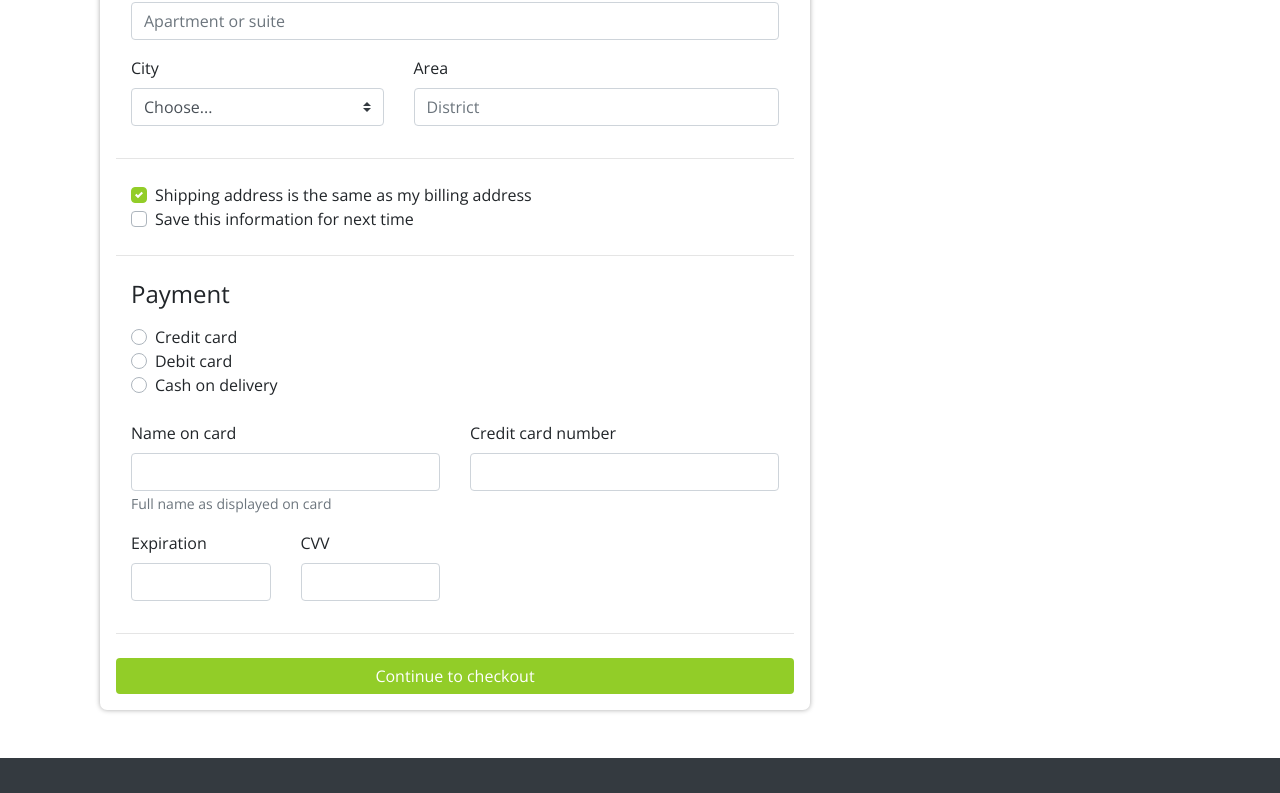
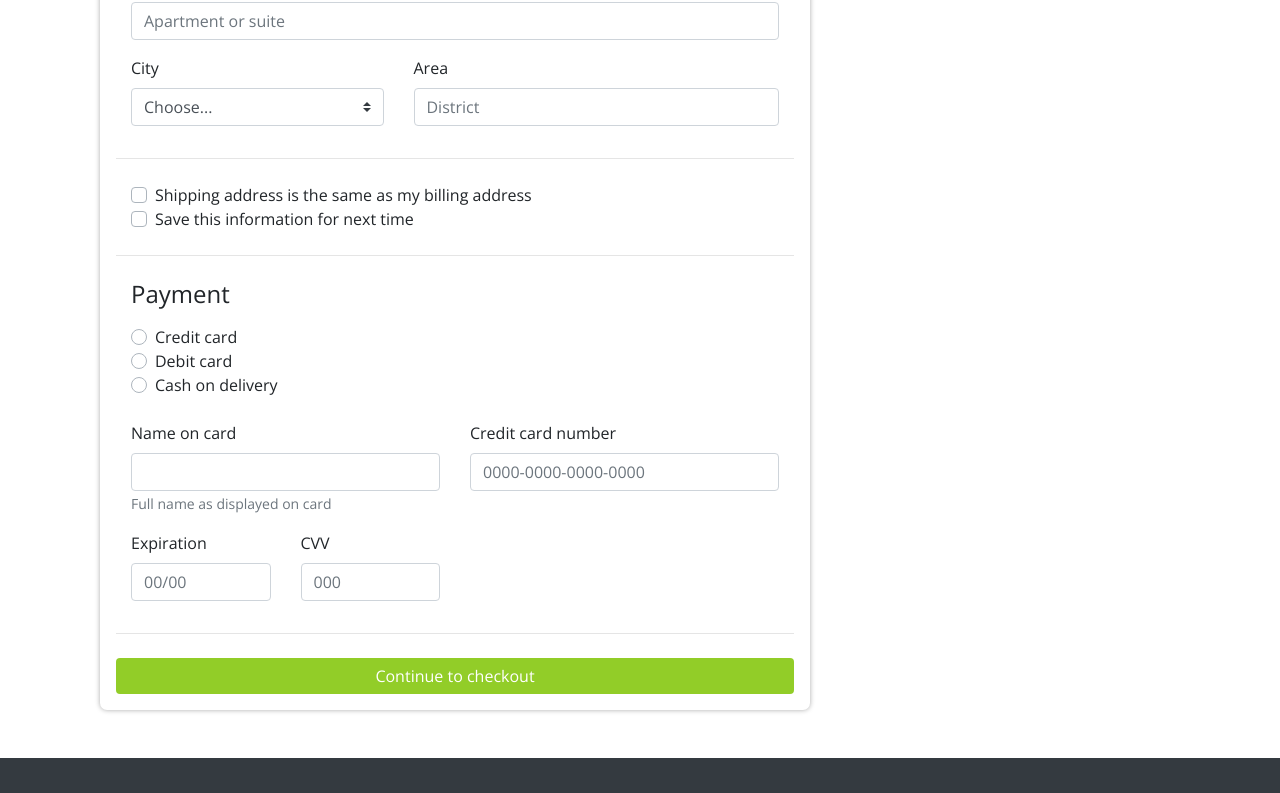
Before and after one commit to phamleyennhi/eGrocery, a React (Create React App) app in the folder egrocery/: page /checkout in a window 1280 px wide. Shown: the part 552-1345 px from the top of the page. Built offline with nearby package versions, Linux system fonts and the light colour scheme.

Commit message:
Checkout working

```diff
--- a/egrocery/src/components/Checkout.js
+++ b/egrocery/src/components/Checkout.js
@@ -10,25 +10,55 @@ class Checkout extends Component {
     constructor(props) {
         super(props);
 
-        this.state = {
-            firstName: "",
-            lastName: "",
-            paymentMethod: "",
-            sameAddress: true,
-            saveInfo: false
-        };
-
-        console.log(props);
-
         this.total_price = 0;
         const { cart } = props.context;
         this.cartKeys = Object.keys(cart || {});
+        const order = [];
 
         for (var item of this.cartKeys){
           var amount = cart[item].amount;
           var price = cart[item]["product"]["price"];
           this.total_price += amount*price;
+          order.push(cart[item]);
         }
+
+        this.state = {
+            firstName: "",
+            lastName: "",
+            email: "",
+            paymentMethod: "",
+            sameAddress: false,
+            saveInfo: false,
+            address: "",
+            address2: "",
+            city: "",
+            area: "",
+            card: {
+              name: "",
+              number: "",
+              exp: "",
+              cvv: "",
+            },
+            order: order,
+            error: {
+              firstName: false,
+              lastName: false,
+              email: false,
+              paymentMethod: false,
+              sameAddress: false,
+              saveInfo: false,
+              address: false,
+              address2: false,
+              city: false,
+              area: false,
+              cardName: false,
+              cardNumber: false,
+              cardExp: false,
+              cardCvv: false
+            },
+            submitted: false,
+        };
+
   	}
 
 
@@ -36,27 +66,121 @@ class Checkout extends Component {
 
   		if(e.target.type === "radio"){
   			this.setState({
-    		    [e.target.name]: e.target.id,
-        		error: ""
+    		    [e.target.name]: e.target.id
     		})
   		}else if (e.target.type === "checkbox") {
   			this.setState({
-    		    [e.target.name]: e.target.checked,
-        		error: ""
+    		    [e.target.name]: e.target.checked
     		})
+
+  		}else if(e.target.id[0] === "7"){
+
+        const card = {
+          ...this.state.card,
+          [e.target.name]: e.target.value,
+        }
+
+        this.setState({ card });
+
+        console.log(card)
 
       }else{
   			this.setState({
-        		[e.target.name]: e.target.value,
-        		error: ""
+        		[e.target.name]: e.target.value
     		})
   		}
+
+      if(this.state.submitted){
+        this.validate();
+      }
+
+
 
     console.log(this.state)
   }
 
+    validate = () => {
+      const error = {
+          firstName: false,
+          lastName: false,
+          email: false,
+          paymentMethod: false,
+          sameAddress: false,
+          saveInfo: false,
+          address: false,
+          address2: false,
+          city: false,
+          area: false,
+          cardName: false,
+          cardNumber: false,
+          cardExp: false,
+          cardCvv: false
+      };
+
+      if(!this.state.firstName){
+         error.firstName = true;
+      }
+      if(!this.state.lastName){
+         error.lastName = true;
+      }
+      if(!this.state.email){
+         error.email = true;
+      }
+      if(!this.state.address){
+         error.address = true;
+      }
+      if(!this.state.paymentMethod){
+         error.paymentMethod = true;
+      }
+      if(!this.state.city){
+         error.city = true;
+      }
+      if(this.state.paymentMethod !== "cash"){
+
+          if(!this.state.card.name){
+            error.cardName = true;
+          }
+          if(this.state.card.number.length < 19 ){
+            error.cardNumber = true;
+          }
+          if(this.state.card.exp.length < 5){
+            error.cardExp = true;
+          }
+          if(this.state.card.cvv.length < 3){
+            error.cardCvv = true;
+          }
+      }
+
+      this.setState({error})
+
+      return error;
+    }
 
   	checkout = (e) => {
+      e.preventDefault();
+      this.setState({submitted: true});
+      const errors = this.validate();
+
+      for(const err in errors){
+        if(errors[err] === true){
+            return;
+        }
+      }
+
+      const req = {
+            firstName: this.state.firstName,
+            lastName: this.state.lastName,
+            email: this.state.email,
+            paymentMethod: this.state.paymentMethod,
+            address: this.state.address,
+            address2: this.state.address2,
+            city: this.state.city,
+            area: this.state.area,
+            card: this.state.card,
+            order: this.state.order
+      };
+
+      this.props.context.checkout(req);
 
     };
 
@@ -103,18 +227,20 @@ class Checkout extends Component {
 				<Col lg={{ size: 8, order: 1}}>
 					<div className="p-3 align-items-left shadow-custom rounded">
 
-					<form className="needs-validation" noValidate>
+					<form className="needs-validation" onSubmit={this.checkout} noValidate>
         <div className="row">
           <div className="col-md-6 mb-3">
             <label htmlFor="firstName">First name</label>
-            <input type="text" className="form-control" name="firstName" placeholder="John" onChange={this.handleChange} required/>
+            <input type="text" className={ this.state.submitted ? (this.state.error.firstName ? "form-control is-invalid" : "form-control is-valid") : ("form-control")}
+              name="firstName" id="firstName" value={this.state.firstName} placeholder="John" onChange={this.handleChange} required/>
             <div className="invalid-feedback">
               Valid first name is required.
             </div>
           </div>
           <div className="col-md-6 mb-3">
             <label htmlFor="lastName">Last name</label>
-            <input type="text" className="form-control" name="lastName" placeholder="Smith" onChange={this.handleChange} required/>
+            <input type="text" className={ this.state.submitted ? (this.state.error.lastName ? "form-control is-invalid" : "form-control is-valid") : ("form-control")}
+             name="lastName" id="lastName" value={this.state.lastName} placeholder="Smith" onChange={this.handleChange} required/>
             <div className="invalid-feedback">
               Valid last name is required.
             </div>
@@ -124,7 +250,8 @@ class Checkout extends Component {
         <div className="row">
         <div className="col-md-12 mb-3">
           <label htmlFor="email">Email </label>
-          <input type="email" className="form-control" name="email" placeholder="you@example.com"/>
+          <input type="email" className={ this.state.submitted ? (this.state.error.email ? "form-control is-invalid" : "form-control is-valid") : ("form-control")}
+           name="email" id="email" value={this.state.email} placeholder="you@example.com" onChange={this.handleChange} required/>
           <div className="invalid-feedback">
             Please enter a valid email address for shipping updates.
           </div>
@@ -134,7 +261,8 @@ class Checkout extends Component {
         <div className="row">
         <div className="col-md-12 mb-3">
           <label htmlFor="address">Address</label>
-          <input type="text" className="form-control" name="address" placeholder="1234 Main St" required/>
+          <input type="text" className={ this.state.submitted ? (this.state.error.address ? "form-control is-invalid" : "form-control is-valid") : ("form-control")}
+           name="address" id="address" value={this.state.address} placeholder="1234 Main St" onChange={this.handleChange} required/>
           <div className="invalid-feedback">
             Please enter your shipping address.
           </div>
@@ -144,16 +272,18 @@ class Checkout extends Component {
         <div className="row">
         <div className="col-md-12 mb-3">
           <label htmlFor="address2">Address 2 <span className="text-muted">(Optional)</span></label>
-          <input type="text" className="form-control" name="address2" placeholder="Apartment or suite"/>
+          <input type="text" className={ this.state.submitted ? (this.state.error.address2 ? "form-control is-invalid" : "form-control is-valid") : ("form-control")}
+           name="address2" id="address2" value={this.state.address2} placeholder="Apartment or suite" onChange={this.handleChange}/>
         </div>
         </div>
 
         <div className="row">
           <div className="col-md-5 mb-3">
             <label htmlFor="city">City</label>
-            <select className="custom-select d-block w-100" name="city" required>
+            <select className={ this.state.submitted ? (this.state.error.city ? "custom-select d-block w-100 is-invalid" : "custom-select d-block w-100 is-valid") : ("custom-select d-block w-100")}
+             name="city" id="city" value={this.state.city} onChange={this.handleChange} required>
               <option value="">Choose...</option>
-              <option>Abu Dhabi</option>
+              <option value="Abu Dhabi">Abu Dhabi</option>
             </select>
             <div className="invalid-feedback">
               Please select a valid city.
@@ -161,7 +291,8 @@ class Checkout extends Component {
           </div>
           <div className="col-md-7 mb-3">
             <label htmlFor="area">Area</label>
-            <input type="text" className="form-control" name="area" placeholder="District"/>
+            <input type="text" className={ this.state.submitted ? (this.state.error.area ? "form-control is-invalid" : "form-control is-valid") : ("form-control")}
+             name="area" id="area" value={this.state.area} onChange={this.handleChange} placeholder="District"/>
             <div className="invalid-feedback">
               Please provide a valid area.
             </div>
@@ -174,11 +305,13 @@ class Checkout extends Component {
         <div className="row">
         <div className="col-md-12 mb-2">
         <div className="custom-control custom-checkbox">
-          <input type="checkbox" className="custom-control-input radio-main" onChange={this.handleChange} checked={this.state.sameAddress ? 'checked': false} id="sameAddress" name="sameAddress"/>
+          <input type="checkbox" className={ this.state.submitted ? (this.state.error.sameAddress ? "custom-control-input radio-main is-invalid" : "custom-control-input radio-main is-valid") : ("custom-control-input radio-main")}
+          onChange={this.handleChange} checked={this.state.sameAddress ? 'checked': false} id="sameAddress" name="sameAddress"/>
           <label className="custom-control-label" htmlFor="sameAddress">Shipping address is the same as my billing address</label>
         </div>
         <div className="custom-control custom-checkbox">
-          <input type="checkbox" className="custom-control-input radio-main" onChange={this.handleChange} checked={this.state.saveInfo ? 'checked': false} id="saveInfo" name="saveInfo"/>
+          <input type="checkbox" className={ this.state.submitted ? (this.state.error.saveInfo ? "custom-control-input radio-main is-invalid" : "custom-control-input radio-main is-valid") : ("custom-control-input radio-main")}
+           onChange={this.handleChange} checked={this.state.saveInfo ? 'checked': false} id="saveInfo" name="saveInfo"/>
           <label className="custom-control-label" htmlFor="saveInfo">Save this information for next time</label>
         </div>
         </div>
@@ -214,16 +347,18 @@ class Checkout extends Component {
 		<div>
         <div className="row">
           <div className="col-md-6 mb-3">
-            <label htmlFor="cc-name">Name on card</label>
-            <input type="text" className="form-control" name="cc-name" placeholder="" required/>
+            <label htmlFor="7cc-name">Name on card</label>
+            <input type="text" className={ this.state.submitted ? (this.state.error.cardName ? "form-control is-invalid" : "form-control is-valid") : ("form-control")}
+             id="7cc-name" name="name" placeholder="" value={this.state.card.name} onChange={this.handleChange} required/>
             <small className="text-muted">Full name as displayed on card</small>
             <div className="invalid-feedback">
               Name on card is required
             </div>
           </div>
           <div className="col-md-6 mb-3">
-            <label htmlFor="cc-number">Credit card number</label>
-            <input type="text" className="form-control" name="cc-number" placeholder="" required/>
+            <label htmlFor="7cc-number">Credit card number</label>
+            <input type="text" className={ this.state.submitted ? (this.state.error.cardNumber ? "form-control is-invalid" : "form-control is-valid") : ("form-control")}
+             id="7cc-number" name="number" placeholder="0000-0000-0000-0000" pattern="/^([0-9]{4}( |\-)){3}[0-4]{4}$/" maxLength="19" value={this.state.card.number} onChange={this.handleChange} required/>
             <div className="invalid-feedback">
               Credit card number is required
             </div>
@@ -231,15 +366,17 @@ class Checkout extends Component {
         </div>
         <div className="row">
           <div className="col-md-3 mb-3">
-            <label htmlFor="cc-expiration">Expiration</label>
-            <input type="text" className="form-control" name="cc-expiration" placeholder="" required/>
+            <label htmlFor="7cc-expiration">Expiration</label>
+            <input type="text" className={ this.state.submitted ? (this.state.error.cardExp ? "form-control is-invalid" : "form-control is-valid") : ("form-control")}
+            id="7cc-expiration" name="exp" placeholder="00/00 " pattern="\d*" maxLength="5" value={this.state.card.exp} onChange={this.handleChange} required/>
             <div className="invalid-feedback">
               Expiration date required
             </div>
           </div>
           <div className="col-md-3 mb-3">
-            <label htmlFor="cc-cvv">CVV</label>
-            <input type="text" className="form-control" name="cc-cvv" placeholder="" required/>
+            <label htmlFor="7cc-cvv">CVV</label>
+            <input type="text" className={ this.state.submitted ? (this.state.error.cardCvv ? "form-control is-invalid" : "form-control is-valid") : ("form-control")}
+             id="7cc-cvv" name="cvv" placeholder="000" pattern="\d*" maxLength="3" value={this.state.card.cvv} onChange={this.handleChange} required/>
             <div className="invalid-feedback">
               Security code required
             </div>
@@ -251,7 +388,7 @@ class Checkout extends Component {
         <hr className="mb-4"/>
         ) }
 
-        	<Button className="btn-main mx-auto d-block w-100">
+        <Button className="btn-main mx-auto d-block w-100" type="submit">
 				    Continue to checkout
 			  </Button>
       </form>
```
Also changed, not shown: egrocery/src/App.js (+9 -17 lines). Lines whose indentation alone changed are shown as unchanged.
